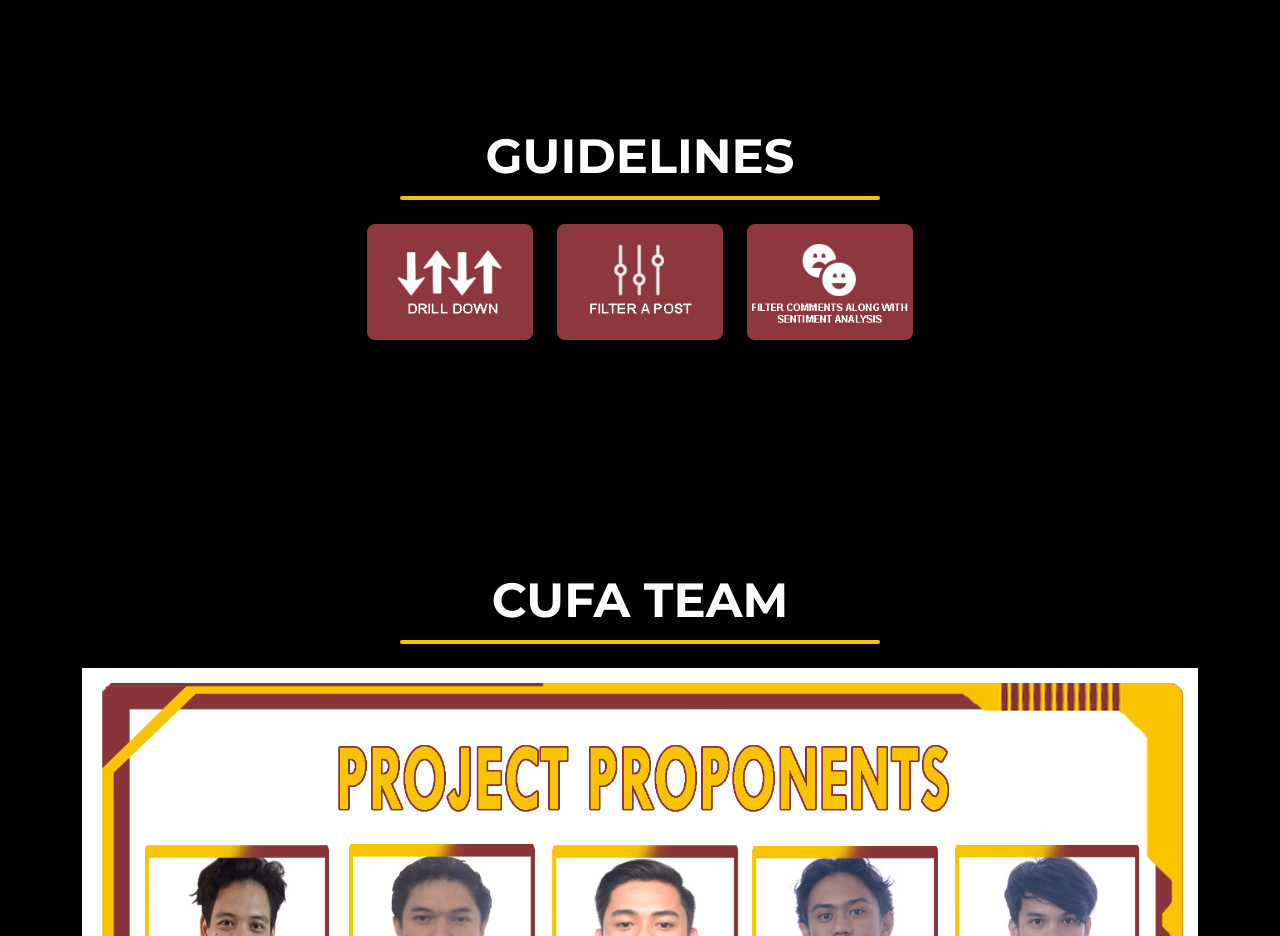
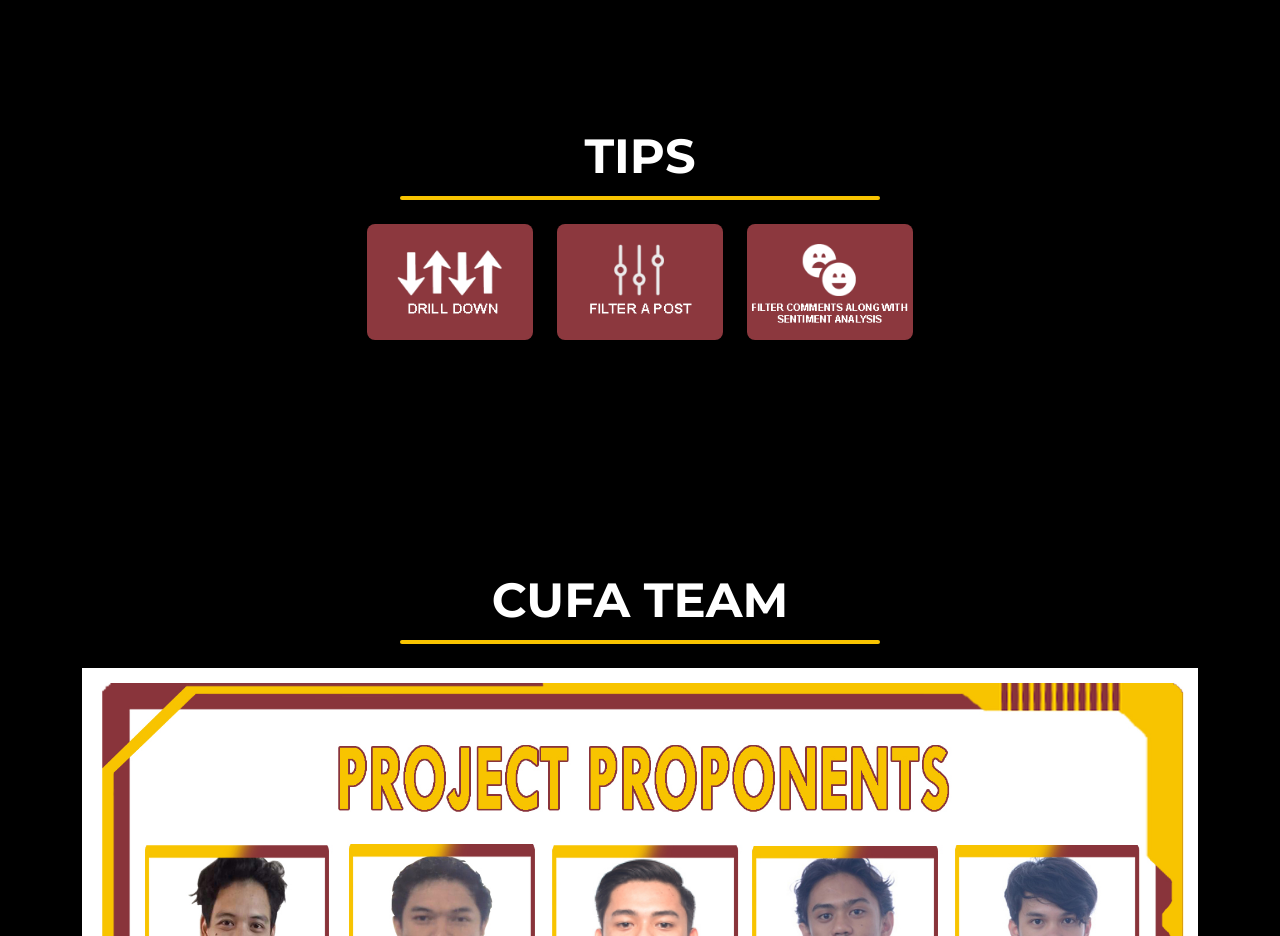
Before and after one commit to nieltabar/CUFA_ABOUT_PAGE, a website: page index.html in a window 1280 px wide. Shown: the part 1280-2216 px from the top of the page. Drawn offline with nearby package versions, Linux system fonts and the light colour scheme.

Commit message:
Update index.html
chane

```diff
--- a/index.html
+++ b/index.html
@@ -125,7 +125,7 @@
 <section class="page-section portfolio" id="guidelines">
             <div class="container">
                 <!-- Portfolio Section Heading-->
-                <h2 class="page-section-heading text-center text-uppercase  mb-0">Guidelines</h2>
+                <h2 class="page-section-heading text-center text-uppercase  mb-0">Tips</h2>
                 <!-- Icon Divider-->
                 <div class="divider-custom">
                     <div class="divider-custom-line"></div>
```
